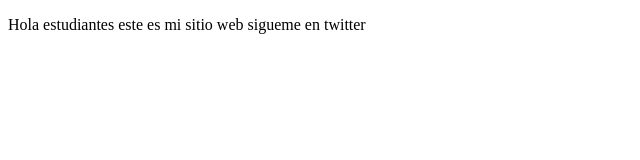
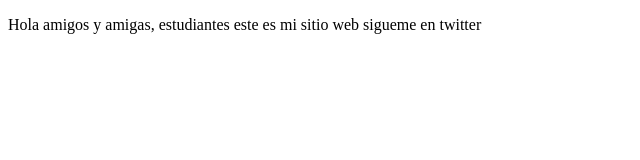
Before and after one commit to GabsRTX/proyectoDemoCursoPrework, a plain HTML site: page index.html in a window 1280 px wide. Shown: the whole page, without its empty margins (0-640 px from the left). Drawn offline with Linux system fonts and the light colour scheme.

Commit message:
cambios agregamos sitio

```diff
--- a/index.html
+++ b/index.html
@@ -8,7 +8,7 @@
 </head>
 <body>
     <p>
-        Hola estudiantes este es mi sitio web sigueme en twitter
+        Hola amigos y amigas, estudiantes este es mi sitio web sigueme en twitter
     </p>
 </body>
 </html>
```
